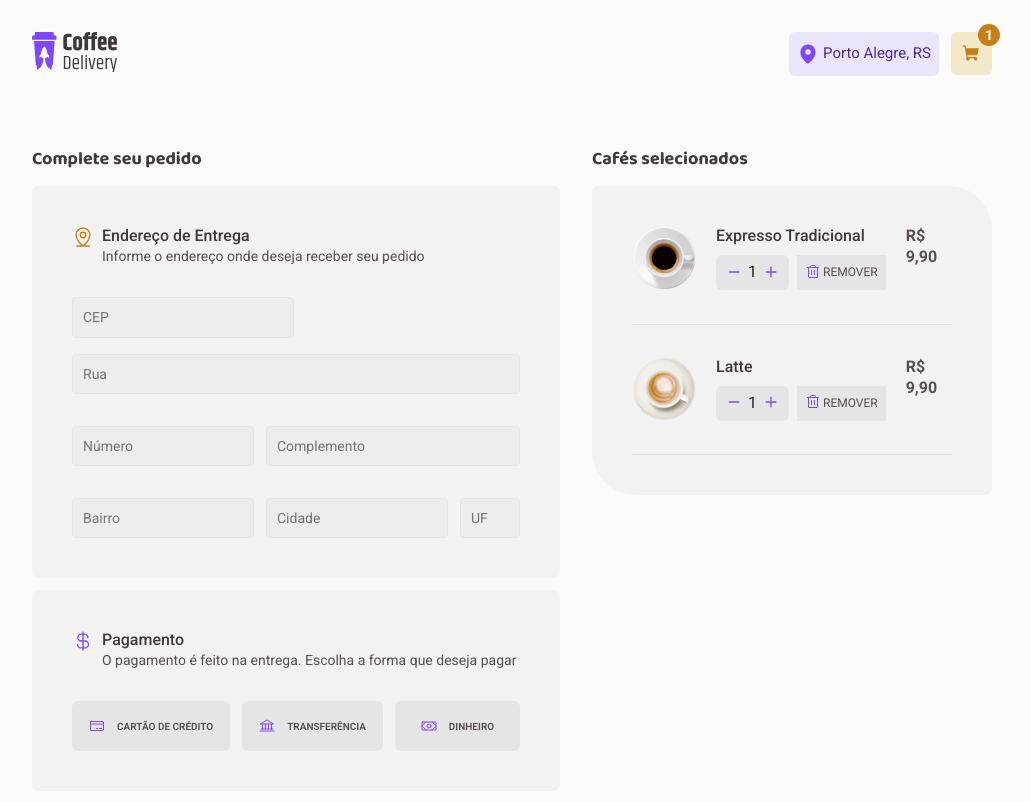
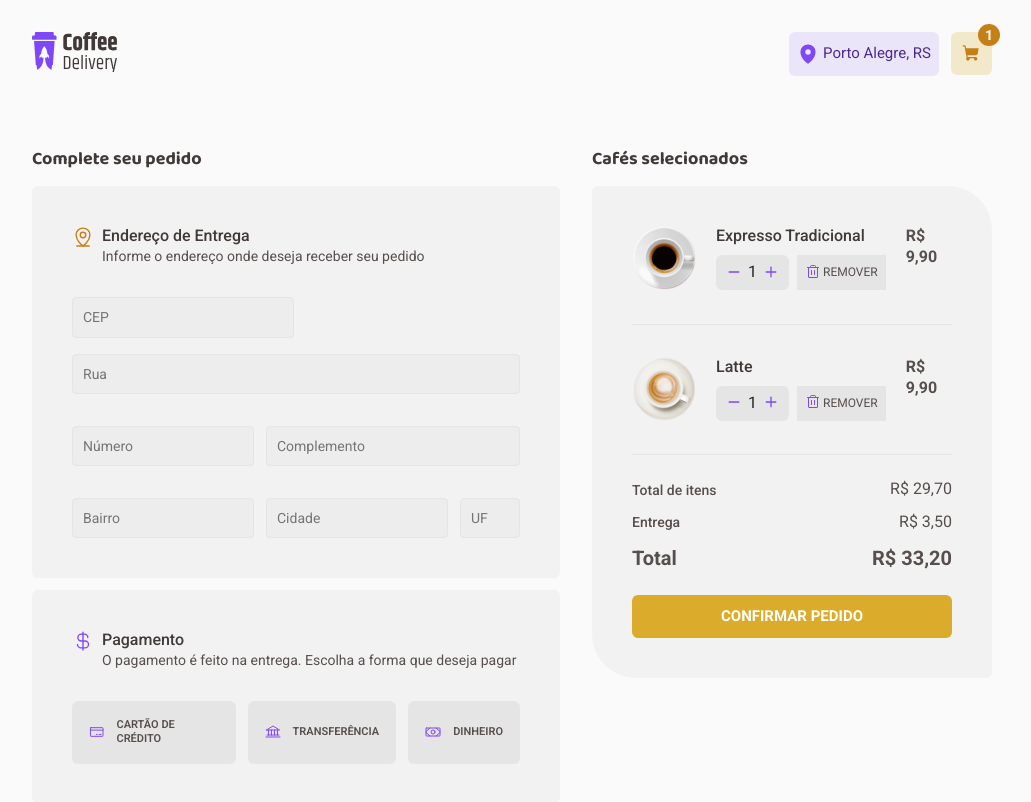
Before and after one commit to Nicoleboliveira/coffee-delivery-rocketseat, a React (Vite) app: page /checkout in a window 1280 px wide. Shown: the top 802 px of the page, without its empty margins (128-1159 px from the left). Built offline with nearby package versions, Linux system fonts and the light colour scheme.

Commit message:
Finalizações dos estilos css

```diff
--- a/src/pages/Checkout/components/Information/index.tsx
+++ b/src/pages/Checkout/components/Information/index.tsx
@@ -10,7 +10,7 @@ import {
 export function Information() {
   return (
     <InformationContainer>
-      <span>
+      <div className="content">
         <h2>Complete seu pedido</h2>
 
         <div className="address">
@@ -76,7 +76,7 @@ export function Information() {
             </label>
           </div>
         </div>
-      </span>
+      </div>
     </InformationContainer>
   );
 }
--- a/src/pages/Checkout/components/Information/styles.ts
+++ b/src/pages/Checkout/components/Information/styles.ts
@@ -1,7 +1,7 @@
 import styled from "styled-components";
 
 export const InformationContainer = styled.header`
-  span {
+  .content {
     display: grid;
 
     h2 {
@@ -170,7 +170,7 @@ export const InformationContainer = styled.header`
           gap: 12px;
           font-family: "Roboto", sans-serif;
           line-height: 1.3;
-          font-size: 10px;
+          font-size: 11px;
           font-weight: 600;
           color: ${(props) => props.theme["base-text"]};
           border: 1px solid transparent;
--- a/src/pages/Checkout/components/Order/index.tsx
+++ b/src/pages/Checkout/components/Order/index.tsx
@@ -3,10 +3,14 @@ import Expresso from "../../../../assets/Expresso.svg";
 import Latte from "../../../../assets/Latte.svg";
 import { Minus, Plus, Trash } from "phosphor-react";
 
-export function Order() {
+type OrderProps = {
+  onConfirmar: () => void;
+};
+
+export function Order({ onConfirmar }: OrderProps) {
   return (
     <OrderContainer>
-      <span>
+      <div className="content">
         <h2>Cafés selecionados</h2>
 
         <div className="orderProducts">
@@ -59,8 +63,28 @@ export function Order() {
             </div>
             <div className="price">R$ 9,90</div>
           </div>
+
+          <div className="container">
+            <div className="information">
+              <p>Total de itens</p>
+              <h5>R$ 29,70</h5>
+            </div>
+
+            <div className="information">
+              <p>Entrega</p>
+              <h5>R$ 3,50</h5>
+            </div>
+
+            <div className="total">
+              <h4>Total</h4>
+              <h4>R$ 33,20</h4>
+            </div>
+          </div>
+          <button type="button" className="confirm" onClick={onConfirmar}>
+            CONFIRMAR PEDIDO
+          </button>
         </div>
-      </span>
+      </div>
     </OrderContainer>
   );
 }
--- a/src/pages/Checkout/components/Order/styles.ts
+++ b/src/pages/Checkout/components/Order/styles.ts
@@ -1,8 +1,9 @@
 import styled from "styled-components";
 
 export const OrderContainer = styled.header`
-  span {
+  .content {
     display: grid;
+
     h2 {
       font-family: "Baloo 2", sans-serif;
       line-height: 1.3;
@@ -106,6 +107,66 @@ export const OrderContainer = styled.header`
           display: flex;
         }
       }
+
+      .container {
+        margin-top: 12px;
+
+        .information {
+          display: flex;
+          align-items: center;
+          justify-content: space-between;
+          margin-top: 12px;
+          p {
+            font-family: "Roboto", sans-serif;
+            font-size: 14px;
+            line-height: 1.3;
+            font-weight: 450;
+            color: ${(props) => props.theme["base-text"]};
+          }
+
+          h5 {
+            font-family: "Roboto", sans-serif;
+            font-size: 16px;
+            line-height: 1.3;
+            font-weight: 400;
+            color: ${(props) => props.theme["base-text"]};
+          }
+        }
+
+        .total {
+          margin-top: 12px;
+          display: flex;
+          align-items: center;
+          justify-content: space-between;
+
+          h4 {
+            font-family: "Roboto", sans-serif;
+            font-size: 20px;
+            line-height: 1.3;
+            font-weight: bold;
+            color: ${(props) => props.theme["base-text"]};
+          }
+        }
+      }
+      .confirm {
+        all: unset;
+        display: flex;
+        align-items: center;
+        justify-content: center;
+        margin-top: 24px;
+        background-color: ${(props) => props.theme["yellow"]};
+        padding: 12px;
+        border-radius: 6px;
+        font-family: "Roboto", sans-serif;
+        font-size: 15px;
+        line-height: 1.3;
+        font-weight: bold;
+        color: ${(props) => props.theme["white"]};
+      }
+
+      .confirm:hover {
+        background-color: ${(props) => props.theme["yellow-dark"]};
+      }
     }
   }
 `;
--- /dev/null
+++ b/src/pages/Checkout/components/OrderConfirmed/index.tsx
@@ -0,0 +1,61 @@
+import { OrderConfirmedContainer } from "./styles";
+import { CurrencyDollar, MapPin, Timer } from "phosphor-react";
+
+import order from "../../../../assets/Image-order-confirmed.svg";
+
+export function OrderConfirmed() {
+  return (
+    <OrderConfirmedContainer>
+      <div className="content">
+        <div className="container">
+          <div className="container-1">
+            <h2>Uhu! Pedido confirmado</h2>
+            <h4>Agora é só aguardar que logo o café chegará até você</h4>
+
+            <div className="gradient-border">
+              <div className="container-3">
+                <div className="adress">
+                  <div className="icon">
+                    <MapPin size={16} weight="fill" color="#FAFAFA" />
+                  </div>
+                  <div className="address">
+                    <p>Entrega em</p>
+                    <h3>Rua João Daniel Martinelli,</h3>
+                    <h3>102 </h3>
+                    <p>Farrapos -</p>
+                    <p>Porto Alegre,</p>
+                    <p> RS</p>
+                  </div>
+                </div>
+
+                <div className="time">
+                  <div className="icon-2">
+                    <Timer size={16} weight="fill" color="#FAFAFA" />
+                  </div>
+                  <div className="description">
+                    <p>Previsão de entrega</p>
+                    <h3>20 min - 30 min</h3>
+                  </div>
+                </div>
+
+                <div className="payment">
+                  <div className="icon-3">
+                    <CurrencyDollar size={16} weight="fill" color="#FAFAFA" />
+                  </div>
+                  <div className="description">
+                    <p>Pagamento na entrega</p>
+                    <h3>Cartão de Crédito</h3>
+                  </div>
+                </div>
+              </div>
+            </div>
+          </div>
+
+          <div className="container-2">
+            <img src={order} />
+          </div>
+        </div>
+      </div>
+    </OrderConfirmedContainer>
+  );
+}
--- /dev/null
+++ b/src/pages/Checkout/components/OrderConfirmed/styles.ts
@@ -0,0 +1,163 @@
+import styled from "styled-components";
+
+export const OrderConfirmedContainer = styled.header`
+  width: 100%;
+  display: flex;
+  justify-content: center;
+  align-items: center;
+  margin-top: 50px;
+  .content {
+    display: flex;
+    justify-content: center;
+    align-items: center;
+
+    .container {
+      display: flex;
+      justify-content: center;
+      align-items: end;
+      gap: 40px;
+    }
+
+    .container-1 {
+      display: grid;
+
+      h2 {
+        font-family: "Baloo 2", sans-serif;
+        line-height: 1.3;
+        font-size: 32px;
+        font-weight: 800;
+        color: ${(props) => props.theme["yellow-dark"]};
+      }
+      h4 {
+        font-family: "Roboto", sans-serif;
+        line-height: 1.3;
+        font-size: 20px;
+        font-weight: 400;
+        color: ${(props) => props.theme["base-subtitle"]};
+      }
+
+      .gradient-border {
+        margin-top: 40px;
+        padding: 1px;
+        border-radius: 6px 36px 6px 36px;
+        background: linear-gradient(90deg, #dbac2c, #8047f8);
+        display: inline-block;
+        .container-3 {
+          display: grid;
+          padding: 40px;
+          background-color: white;
+          border-radius: 6px 36px 6px 36px;
+
+          .adress {
+            display: flex;
+            align-items: flex-start;
+            gap: 12px;
+
+            .icon {
+              display: flex;
+              justify-content: center;
+              align-items: center;
+              background: ${(props) => props.theme["purple"]};
+              border-radius: 100px;
+              padding: 8px;
+            }
+            .address {
+              display: flex;
+              flex-wrap: wrap;
+              gap: 4px;
+              p {
+                font-family: "Roboto", sans-serif;
+                line-height: 1.3;
+                font-size: 16px;
+                font-weight: 400;
+                color: ${(props) => props.theme["base-text"]};
+                margin: 0;
+                display: inline;
+              }
+              h3 {
+                font-family: "Roboto", sans-serif;
+                line-height: 1.3;
+                font-size: 16px;
+                font-weight: 700;
+                color: ${(props) => props.theme["base-text"]};
+                margin: 0;
+                display: inline;
+              }
+            }
+          }
+          .time {
+            display: flex;
+            align-items: flex-start;
+            gap: 12px;
+            margin-top: 32px;
+            .icon-2 {
+              display: flex;
+              justify-content: center;
+              align-items: center;
+              background: ${(props) => props.theme["yellow"]};
+              border-radius: 100px;
+              padding: 8px;
+            }
+            .description {
+              display: grid;
+              p {
+                font-family: "Roboto", sans-serif;
+                line-height: 1.3;
+                font-size: 16px;
+                font-weight: 400;
+                color: ${(props) => props.theme["base-text"]};
+                margin: 0;
+                display: inline;
+              }
+              h3 {
+                font-family: "Roboto", sans-serif;
+                line-height: 1.3;
+                font-size: 16px;
+                font-weight: 700;
+                color: ${(props) => props.theme["base-text"]};
+                margin: 0;
+                display: inline;
+              }
+            }
+          }
+
+          .payment {
+            display: flex;
+            align-items: flex-start;
+            gap: 12px;
+            margin-top: 32px;
+            .icon-3 {
+              display: flex;
+              justify-content: center;
+              align-items: center;
+              background: ${(props) => props.theme["yellow-dark"]};
+              border-radius: 100px;
+              padding: 8px;
+            }
+            .description {
+              display: grid;
+              p {
+                font-family: "Roboto", sans-serif;
+                line-height: 1.3;
+                font-size: 16px;
+                font-weight: 400;
+                color: ${(props) => props.theme["base-text"]};
+                margin: 0;
+                display: inline;
+              }
+              h3 {
+                font-family: "Roboto", sans-serif;
+                line-height: 1.3;
+                font-size: 16px;
+                font-weight: 700;
+                color: ${(props) => props.theme["base-text"]};
+                margin: 0;
+                display: inline;
+              }
+            }
+          }
+        }
+      }
+    }
+  }
+`;
--- a/src/pages/Checkout/index.tsx
+++ b/src/pages/Checkout/index.tsx
@@ -1,12 +1,22 @@
+import { useState } from "react";
 import { CheckoutContainer } from "./styles";
 import { Information } from "./components/Information";
 import { Order } from "./components/Order";
+import { OrderConfirmed } from "./components/OrderConfirmed";
 
 export function Checkout() {
+  const [pedidoConfirmado, setPedidoConfirmado] = useState(false);
+
   return (
     <CheckoutContainer>
-      <Information />
-      <Order />
+      {pedidoConfirmado ? (
+        <OrderConfirmed />
+      ) : (
+        <>
+          <Information />
+          <Order onConfirmar={() => setPedidoConfirmado(true)} />
+        </>
+      )}
     </CheckoutContainer>
   );
 }
--- a/src/pages/Checkout/styles.ts
+++ b/src/pages/Checkout/styles.ts
@@ -2,6 +2,9 @@ import styled from "styled-components";
 
 export const CheckoutContainer = styled.header`
   display: flex;
+  width: 100%;
+  justify-content: center;
+
   margin-top: 40px;
   gap: 32px;
 `;
```
Also changed, not shown: src/assets/Image-order-confirmed.svg (added).
